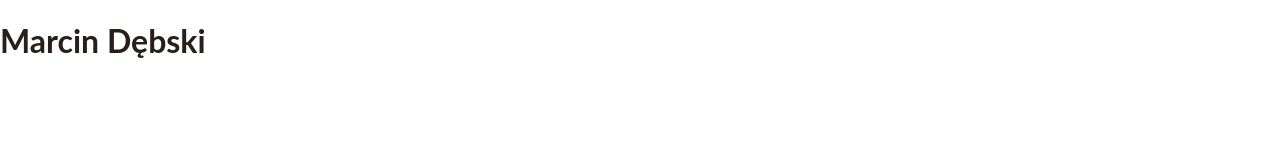
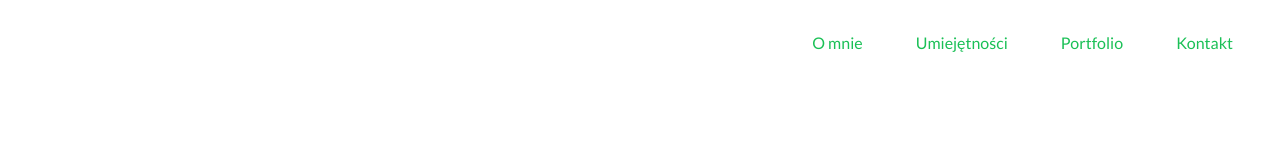
Before and after one commit to marcin11121991/portfolio, a plain HTML site: page index.html in a window 1280 px wide. Drawn offline with Linux system fonts and the light colour scheme.

Commit message:
menu nawigacja

```diff
--- a/css/style.css
+++ b/css/style.css
@@ -1,6 +1,36 @@
 body {
-  margin: 0;
+  width: 100%;
   font-family: 'Lato', sans-serif;
   color: #291f1a;
   font-size: 300;
 }
+
+#main-nav {
+	width: 100%;
+
+}
+
+
+ul {
+     text-align: right;
+     margin:5px;
+     padding: 25px;
+
+}
+
+
+ul > li {
+    display: inline-block;
+
+
+
+}
+a {
+    text-decoration: none;
+    color: #1ac056 ;
+    padding: 25px;
+
+}
+a:hover {
+    color:brown;
+}
--- a/index.html
+++ b/index.html
@@ -1,11 +1,27 @@
 <!DOCTYPE html>
 <html lang="en">
+
 <head>
     <meta charset="UTF-8">
     <title>Portfolio</title>
+    <link href='http://fonts.googleapis.com/css?family=Lato&subset=latin,latin-ext' rel='stylesheet' type='text/css'>
     <link rel="stylesheet" href="css/style.css">
 </head>
+
 <body>
-    <h1>Marcin Dębski</h1>
+
+    <nav id="main-nav">
+        <ul>
+            <li><a href="about">O mnie    </a> </li>
+            <li><a href="skill">Umiejętności   </a></li>
+            <li><a href="port">Portfolio    </a></li>
+            <li><a href="contact">Kontakt</a></li>
+        </ul>
+
+
+
+
+    </nav>
 </body>
+
 </html>
```
